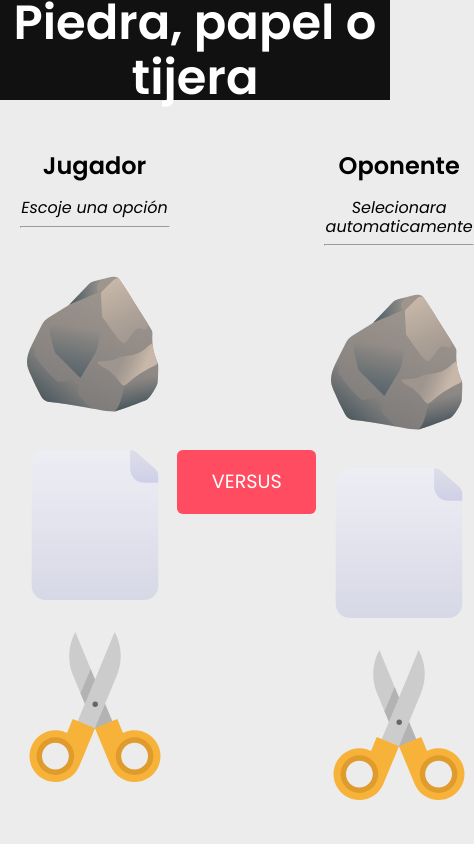
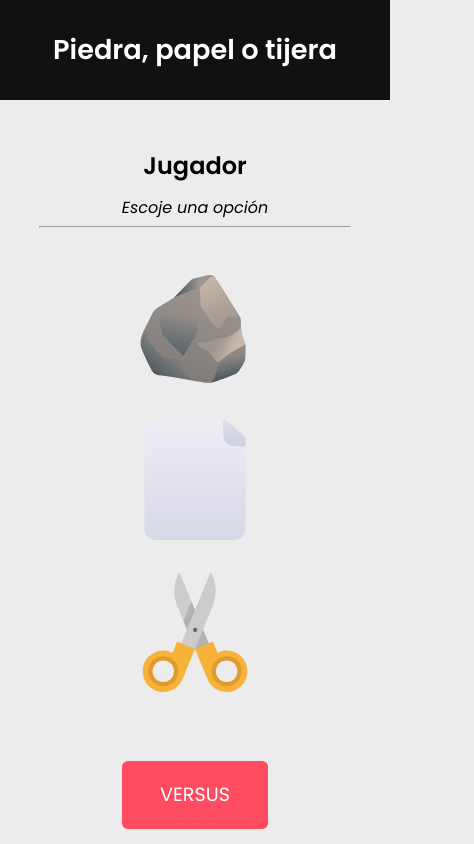
Before and after one commit to josueSN1402/piedra-papel-tijera, a plain HTML site: page index.html in a window 390 px wide. Shown: the top 844 px of the page, 474 px wide, since content can reach past the window. Drawn offline with nearby package versions, Linux system fonts and the light colour scheme; some packages are replaced by stand-ins of ours; a script that the page names is missing.

Commit message:
Agregando responsive

```diff
--- a/css/style.css
+++ b/css/style.css
@@ -135,3 +135,39 @@ input {
     background-color: #111111;
     height: 50px;
 }
+
+@media screen and (max-width: 950px) {
+    #battle-buton {
+        padding: 0.9em 1.5em;
+        font-size: 1em;
+    }
+}
+
+@media screen and (max-width: 830px) {
+    .page-title {
+        font-size: 2.5em;
+    }
+
+    #primary-contect {
+        grid-template-columns: 1fr;
+        grid-template-rows: 1fr auto 1fr;
+        padding: 2em 10%;
+        row-gap: 2.3em;
+    }
+
+    #battle-buton {
+        padding: 1.2em 2em;
+        font-size: 1.2em;
+    }
+
+    .option-icon {
+        max-height: 120px;
+        max-width: 120px;
+    }
+}
+
+@media screen and (max-width: 520px) {
+    .page-title {
+        font-size: 1.7em;
+    }
+}
```
